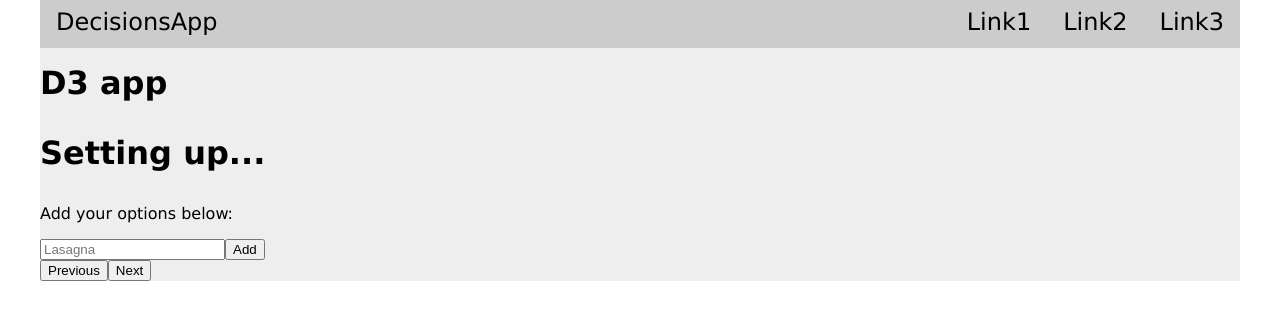
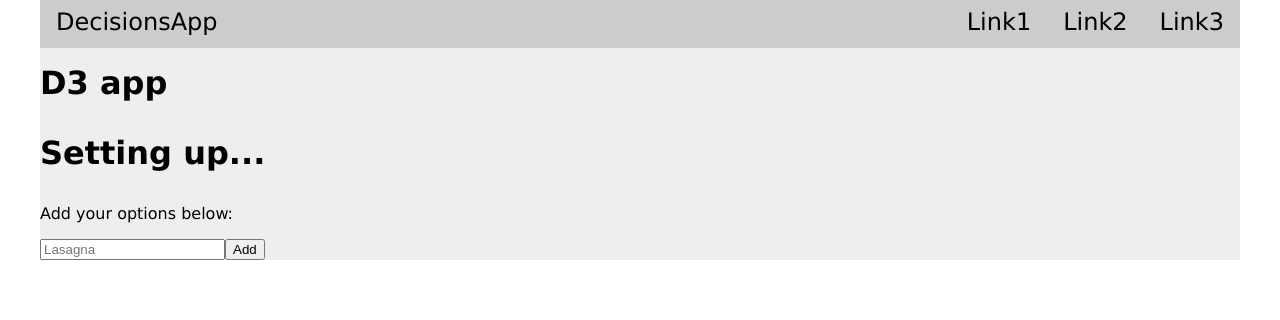
Before and after one commit to anthanhdoan/decisions-app, a React (Vite) app: page / in a window 1280 px wide. Shown: the top 320 px of the page. Built offline with nearby package versions, Linux system fonts and the light colour scheme.

Commit message:
Changed nextIdRef variable name to idRef to make more sense, and removed some buttons

```diff
--- a/src/components/OptionsList.tsx
+++ b/src/components/OptionsList.tsx
@@ -8,7 +8,7 @@ interface IOption {
 export default function OptionsList() {
   const [options, setOptions] = useState<IOption[]>([]);
   const [inputValue, setInputValue] = useState("");
-  const nextIdRef = useRef(0);
+  const idRef = useRef(0);
 
   const handleInputChange = (e: React.ChangeEvent<HTMLInputElement>) => {
     if (e.target === null) return;
@@ -19,14 +19,14 @@ export default function OptionsList() {
     if (!inputValue) return;
 
     const newOption: IOption = {
-      id: nextIdRef.current,
+      id: idRef.current,
       description: inputValue,
     };
     console.log(newOption);
 
     setOptions((prev) => [...prev, newOption]);
 
-    nextIdRef.current += 1;
+    idRef.current += 1;
 
     setInputValue("");
   };
@@ -68,11 +68,6 @@ export default function OptionsList() {
           );
         })}
       </div>
-
-      <div>
-        <button>Previous</button>
-        <button>Next</button>
-      </div>
     </div>
   );
 }
```
